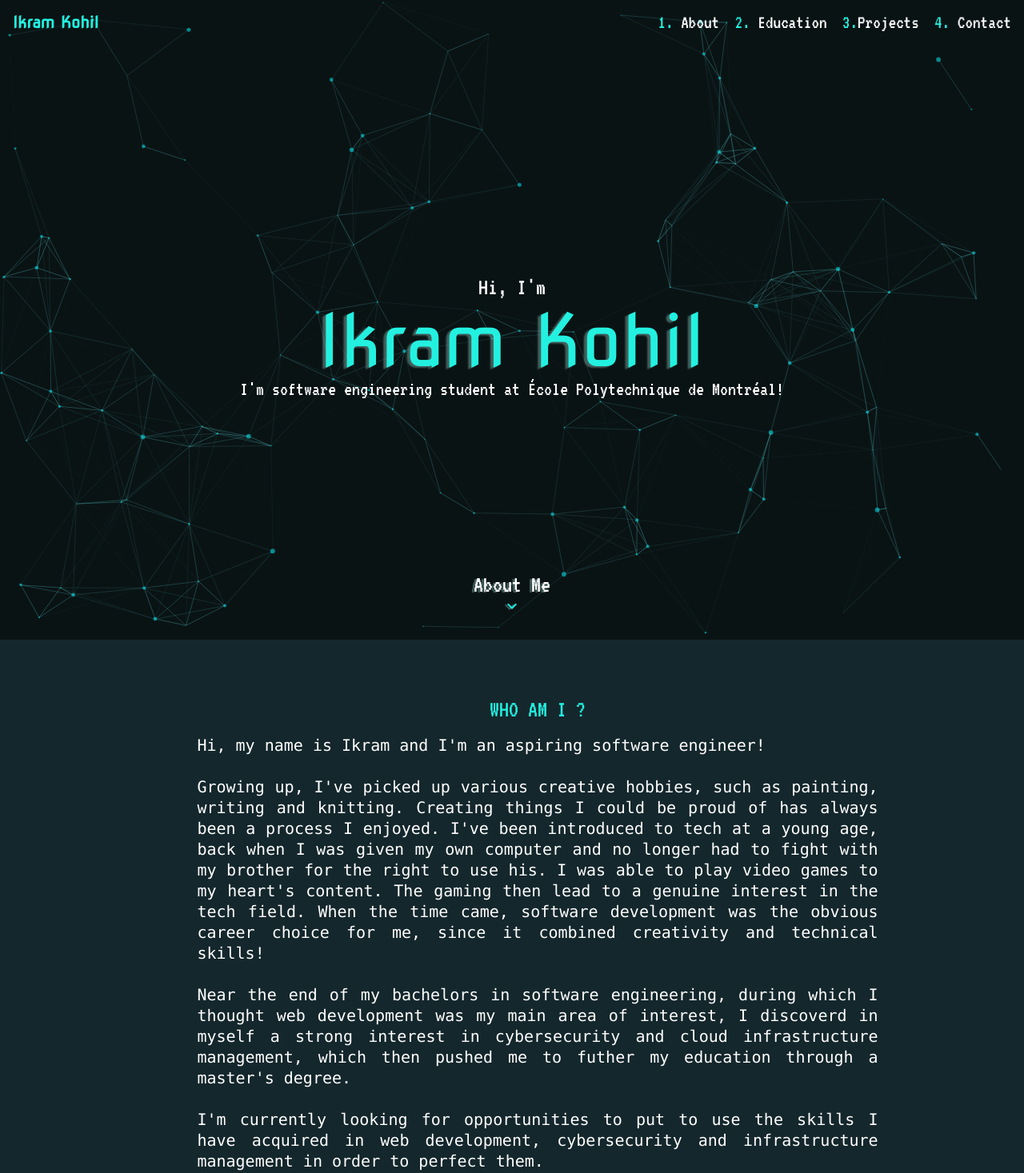
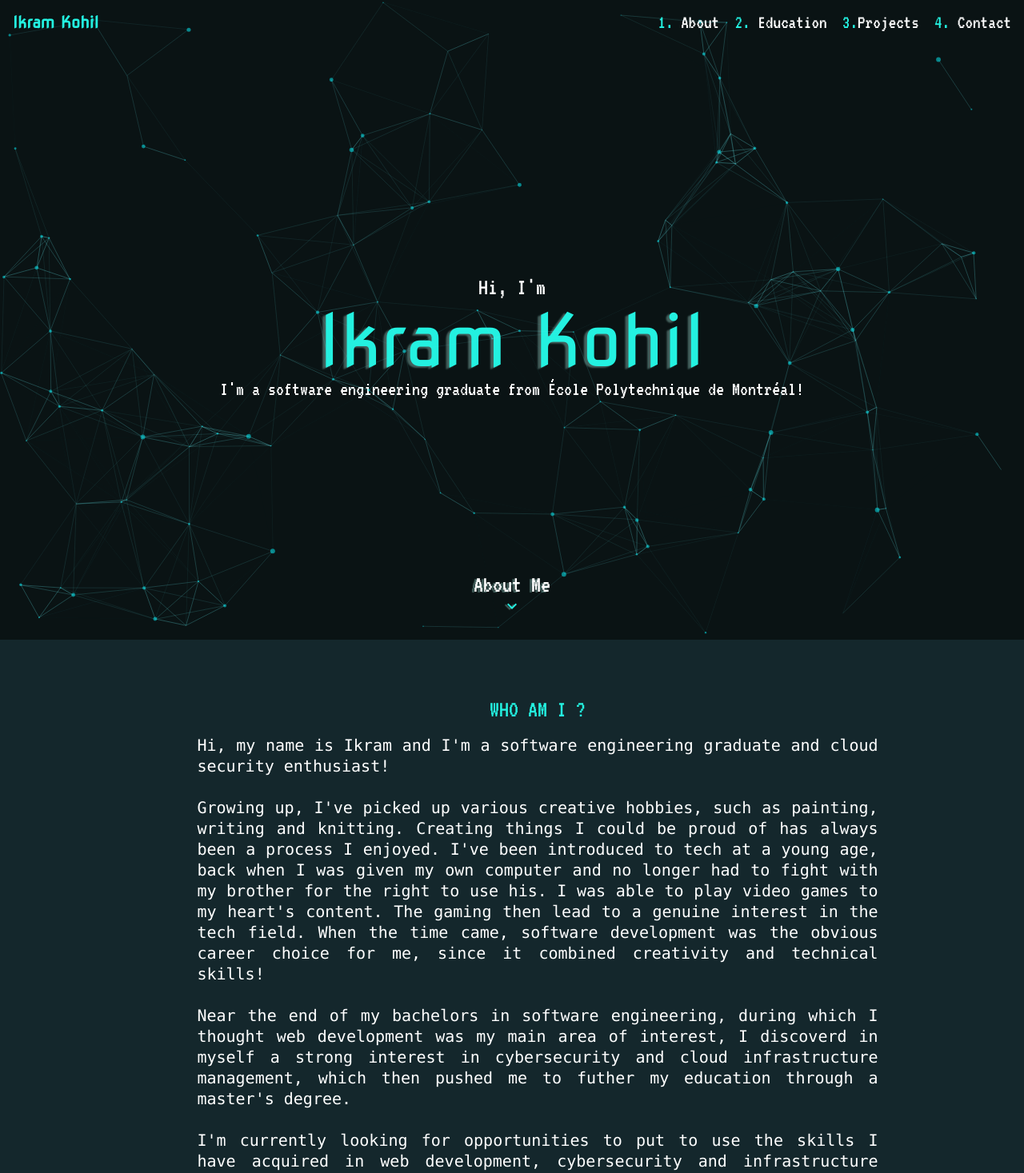
Before and after one commit to IkramKo/IkramKo.github.io, an Angular app: page / in a window 1280 px wide. Shown: the top 1467 px of the page at 80% size. Built offline with nearby package versions, Linux system fonts and the light colour scheme; a web font is replaced by a local one.

Commit message:
Update 'student' status to 'graduate'

```diff
--- a/src/app/pages/about-me-page/about-me-page.component.html
+++ b/src/app/pages/about-me-page/about-me-page.component.html
@@ -4,7 +4,7 @@
             <section id="description-section">
                 <h1> WHO AM I ? </h1>
                 <p class="about-text">
-                    Hi, my name is Ikram and I'm an aspiring software engineer!
+                    Hi, my name is Ikram and I'm a software engineering graduate and cloud security enthusiast!
                     <br><br>
                     Growing up, I've picked up various creative hobbies, such as painting, writing and knitting. Creating things I could be proud of has always been a process I enjoyed.
                     I've been introduced to tech at a young age, back when I was given my own computer and no longer had to fight with my brother for the right to use his. I was able to play video games to my heart's content. The gaming then lead to a genuine interest in the tech field.
--- a/src/app/pages/title-page/title-page.component.html
+++ b/src/app/pages/title-page/title-page.component.html
@@ -9,7 +9,7 @@
         <mat-card class="mat-elevation-z0">
             <h1>Hi, I'm</h1>
             <h2>Ikram Kohil</h2>
-            <span>I'm software engineering student at École Polytechnique de Montréal!</span>
+            <span>I'm a software engineering graduate from École Polytechnique de Montréal!</span>
         </mat-card>
     </div>
     <button (click)="scroller.scroll(typeOfAnchors.AboutMe)">
```
